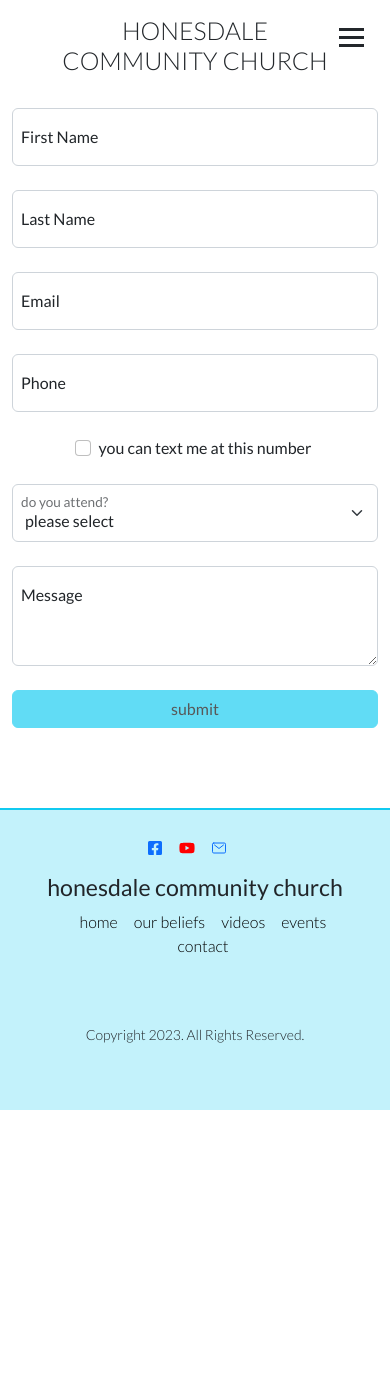
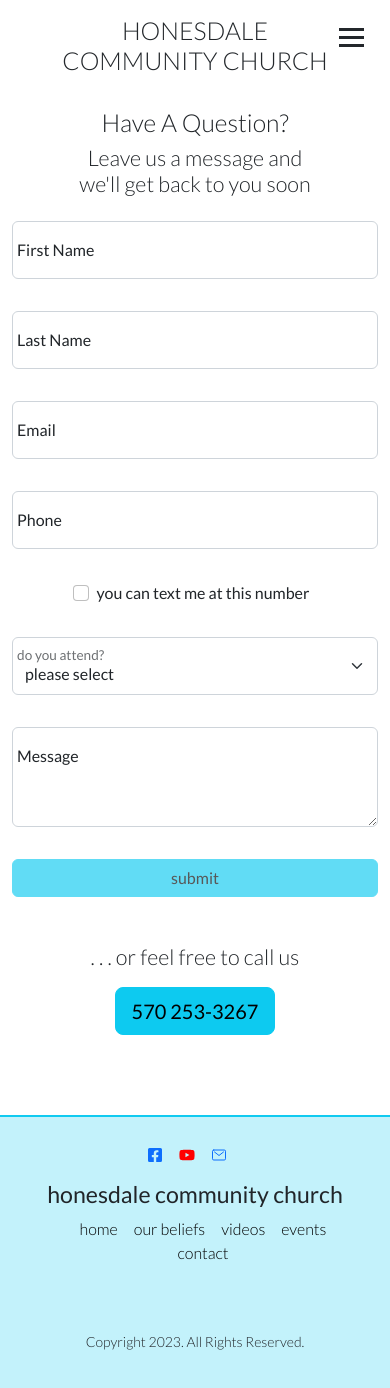
Before and after one commit to caseydean8/honesdale-cc-next, a Next.js app: page /contact-2 in a window 390 px wide. Shown: the top 1388 px of the page. Before the commit the page ends 1110 px from the top, so only its background shows below. Built offline with nearby package versions, Linux system fonts and the light colour scheme.

Commit message:
Added heading and phone button

```diff
--- a/components/Checkbox.tsx
+++ b/components/Checkbox.tsx
@@ -6,7 +6,6 @@
   // return the correct bag of props for you -- a `checked` prop will be included
   // in `field` alongside `name`, `value`, `onChange`, and `onBlur`
   const [field, meta] = useField(props.name);
-  console.log(field);
 
   return (
     <div className={`form-check col-md-6 mb-3 ${props.className}`}>
--- a/components/SelectInput.tsx
+++ b/components/SelectInput.tsx
@@ -10,7 +10,7 @@
       </select>
 
       <label htmlFor='floatingSelect'>{label}</label>
-      {/* {meta.touched && meta.error ? <div className='error-msg'>{meta.error}</div> : null} */}
+      {meta.touched && meta.error ? <div className='error-msg'>{meta.error}</div> : null}
     </div>
   );
 };
--- a/pages/contact-2/index.tsx
+++ b/pages/contact-2/index.tsx
@@ -6,12 +6,16 @@
 import * as emailjs from '@emailjs/browser';
 import Checkbox from '@/components/Checkbox';
 import SelectInput from '@/components/SelectInput';
+import Head from 'next/head';
+import Balancer from 'react-wrap-balancer';
 
 interface Values {
   firstName: string;
   lastName: string;
   email: string;
   phone: string;
+  cellCheck: boolean;
+  attends: string;
   message: string;
 }
 
@@ -32,13 +36,15 @@
 
   function handleFormSubmit(values: Values) {
     setLoading(true);
-    const { firstName, lastName, email, phone, message } = values;
+    const { firstName, lastName, email, phone, cellCheck, attends, message } = values;
 
     const templateParams = {
       firstName,
       lastName,
       email,
       phone,
+      cellCheck,
+      attends,
       message,
     };
 
@@ -74,27 +80,41 @@
             lastName: '',
             email: '',
             phone: '',
+            cellCheck: false,
+            attends: '',
             message: '',
           }}
           validationSchema={validationSchema}
           onSubmit={values => handleFormSubmit(values)}
         >
           {({ isValid, isSubmitting, dirty }) => (
-            <Form className='row g-2'>
+            <>
+              <Head>
+                <title>Contact</title>
+                <meta
+                  name='description'
+                  content='Contact us by filling out a form with your name, email, and a brief message or reach out to us by phone and we will get back to you asap'
+                />
+              </Head>
+              <h2 className='contact-header'>Have A Question?</h2>
+              <h4 className='pb-3'>
+                <Balancer>Leave us a message and we'll get back to you soon</Balancer>
+              </h4>
+              <Form className='row g-3'>
                 <TextInput name='firstName' type='text' placeholder='First Name' />
                 <TextInput name='lastName' type='text' placeholder='Last Name' />
                 <TextInput name='email' type='text' placeholder='Email' />
                 <TextInput name='phone' type='text' placeholder='Phone' />
-              <Checkbox name='cell-check' className='d-md-none'>
+                <Checkbox name='cellCheck' className='d-md-none'>
                   you can text me at this number
                 </Checkbox>
-              <SelectInput name='select' label='do you attend?' defaultValue={'default'}>
+                <SelectInput name='attends' label='do you attend?'>
                   <option value='default'>please select</option>
                   <option value='yes'>yes</option>
                   <option value='planning to'>I'm planning to</option>
                   <option value='no'>no</option>
                 </SelectInput>
-              <Checkbox name='cell-check' className='d-none d-md-block'>
+                <Checkbox name='cellCheck' className='d-none d-md-block'>
                   you can text me at this number
                 </Checkbox>
                 <TextArea name='message' placeholder='Message' />
@@ -115,6 +135,14 @@
                   )}
                 </div>
               </Form>
+              <h4 className='mt-5'>. . . or feel free to call us</h4>
+
+              <button className='btn btn-info btn-lg mt-2'>
+                <a href='tel:5702533267' className='black-link'>
+                  570 253-3267
+                </a>
+              </button>
+            </>
           )}
         </Formik>
       )}
```
Lines whose indentation alone changed are shown as unchanged.
